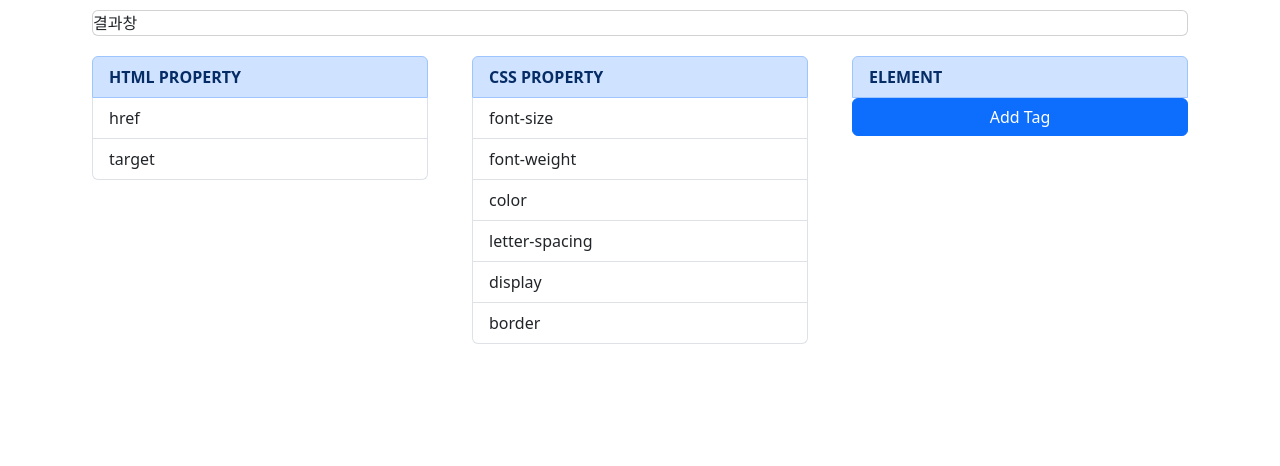
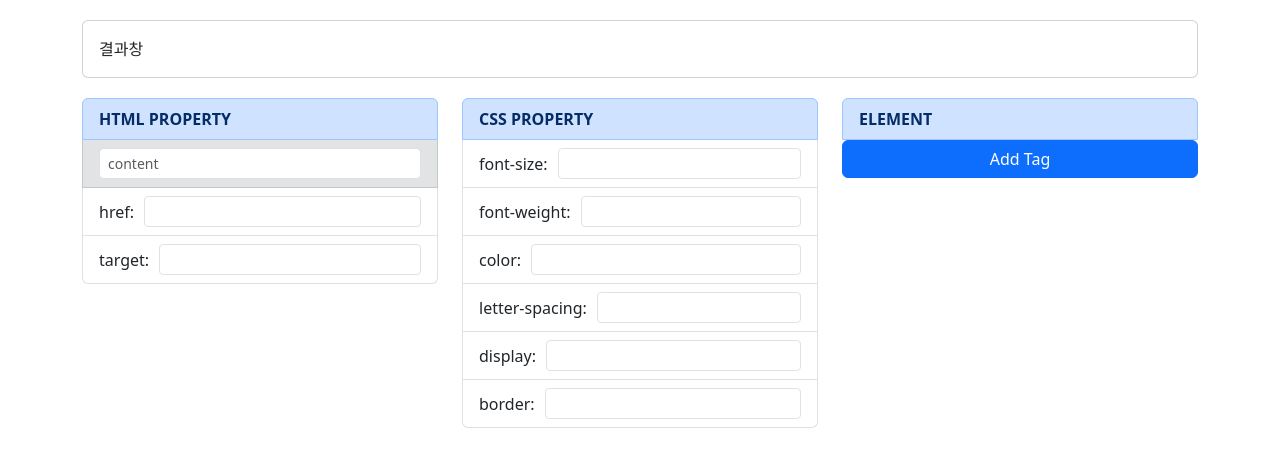
Before and after one commit to black-pepper/HTML-CSS-Study, a React (Create React App) app: page / in a window 1280 px wide. Shown: the top 466 px of the page. Built offline with nearby package versions, Linux system fonts and the light colour scheme.

Commit message:
Add Input Box

```diff
--- a/src/Main.js
+++ b/src/Main.js
@@ -9,16 +9,16 @@ import CSSPropertyList from './components/CSSPropertyList';
 
 const Main = () => {
     return (
-        <div class="container">
+        <div className="container">
             <ResultBox/>
-            <div class="row">
-                <div class="col">
+            <div className="row">
+                <div className="col">
                     <HTMLPropertyList/>
                 </div>
-                <div class="col">
+                <div className="col">
                     <CSSPropertyList/>
                 </div>
-                <div class="col">
+                <div className="col">
                     <ElementList/>
                 </div>
             </div>
--- a/src/components/CSSPropertyList.js
+++ b/src/components/CSSPropertyList.js
@@ -3,11 +3,11 @@ import'bootstrap/dist/css/bootstrap.min.css';
 
 const CSSPropertyList = () => {
     return (
-        <div class="list-group" style={{margin:10}}>
-            <li class="list-group-item list-group-item-action list-group-item-primary"><b>CSS PROPERTY</b></li>
+        <div className="list-group">
+            <li className="list-group-item list-group-item-action list-group-item-primary"><b>CSS PROPERTY</b></li>
             {propertys.map((property, index) => (
-                <li class="list-group-item d-flex justify-content-between align-items-center" key={index}>
-                    {property}
+                <li className="list-group-item d-flex justify-content-between align-items-center" key={index} style={{ whiteSpace: 'nowrap' }}>
+                    {property}:<input className="form-control form-control-sm" style={{ marginLeft: 10 }}></input>
                 </li>
             ))}
         </div>
--- a/src/components/ElementList.js
+++ b/src/components/ElementList.js
@@ -18,24 +18,24 @@ const ElementList = () => {
     };
 
     return (
-        <div class="list-group" style={{margin:10}}>
-            <li class="list-group-item list-group-item-action list-group-item-primary"><b>ELEMENT</b></li>
+        <div className="list-group">
+            <li className="list-group-item list-group-item-action list-group-item-primary"><b>ELEMENT</b></li>
             {elements.map((element, index) => (
-                <li class="list-group-item d-flex justify-content-between align-items-center" key={index}>
+                <li className="list-group-item d-flex justify-content-between align-items-center" key={index}>
                     {element}
-                        <button  type="button" class="btn-close" aria-label="Close" onClick={() => handleTagRemove(index)}></button>
+                        <button  type="button" className="btn-close" aria-label="Close" onClick={() => handleTagRemove(index)}></button>
                 </li>
             ))}
-            <button type="button" class="btn btn-primary" data-bs-toggle="modal" data-bs-target="#exampleModal">
+            <button type="button" className="btn btn-primary" data-bs-toggle="modal" data-bs-target="#exampleModal">
             Add Tag
             </button>
 
-            <div class="modal fade" id="exampleModal" tabindex="-1" aria-labelledby="exampleModalLabel" aria-hidden="true">
-                <div class="modal-dialog">
-                    <div class="modal-content">
-                        <div class="modal-header">
-                            <h1 class="modal-title fs-5" id="exampleModalLabel">Select Tag</h1>
-                            <button type="button" class="btn-close" data-bs-dismiss="modal" aria-label="Close"></button>
+            <div className="modal fade" id="exampleModal" tabindex="-1" aria-labelledby="exampleModalLabel" aria-hidden="true">
+                <div className="modal-dialog">
+                    <div className="modal-content">
+                        <div className="modal-header">
+                            <h1 className="modal-title fs-5" id="exampleModalLabel">Select Tag</h1>
+                            <button type="button" className="btn-close" data-bs-dismiss="modal" aria-label="Close"></button>
                         </div>
                         <div className="modal-body">
                             <SelectTagList onTagSelect={handleTagSelect} />
--- a/src/components/HTMLPropertyList.js
+++ b/src/components/HTMLPropertyList.js
@@ -3,11 +3,14 @@ import'bootstrap/dist/css/bootstrap.min.css';
 
 const HTMLPropertyList = () => {
     return (
-        <div class="list-group" style={{margin:10}}>
-            <li class="list-group-item list-group-item-action list-group-item-primary"><b>HTML PROPERTY</b></li>
+        <div className="list-group">
+            <li className="list-group-item list-group-item-action list-group-item-primary"><b>HTML PROPERTY</b></li>
+            <li className="list-group-item list-group-item-secondary" key="-1">
+                <input className="form-control form-control-sm" placeholder="content"></input>
+            </li>
             {propertys.map((property, index) => (
-                <li class="list-group-item d-flex justify-content-between align-items-center" key={index}>
-                    {property}
+                <li className="list-group-item d-flex justify-content-between align-items-center" key={index}>
+                    {property}:<input className="form-control form-control-sm" style={{marginLeft:10}}></input>
                 </li>
             ))}
         </div>
--- a/src/components/ResultBox.js
+++ b/src/components/ResultBox.js
@@ -3,7 +3,9 @@ import'bootstrap/dist/css/bootstrap.min.css';
 
 const ResultBox = () => {
     return (
-        <div class="card" style={{margin:10}}> 결과창 </div>
+        <div className="card" style={{marginTop:20, marginBottom:20}}>
+            <div className="card-body">결과창</div>
+        </div>
     )
 }
 export default ResultBox;
--- a/src/components/SelectTagList.js
+++ b/src/components/SelectTagList.js
@@ -8,7 +8,7 @@ const SelectTagList = ({ onTagSelect }) => {
   };
 
     return (
-      <div className="list-group" style={{ margin: 10 }}>
+      <div className="list-group">
         {TagType.map((tagType, index) => (
           <button
             className="list-group-item list-group-item-action"
```
